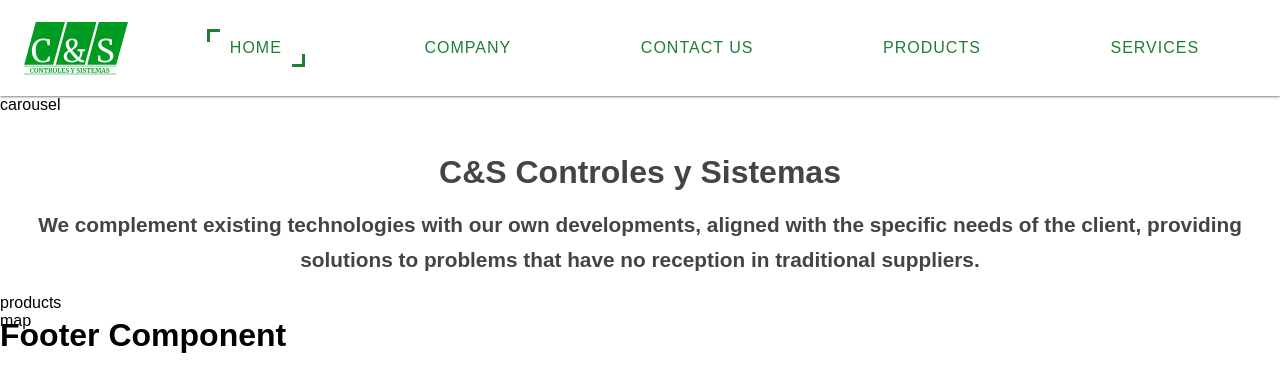
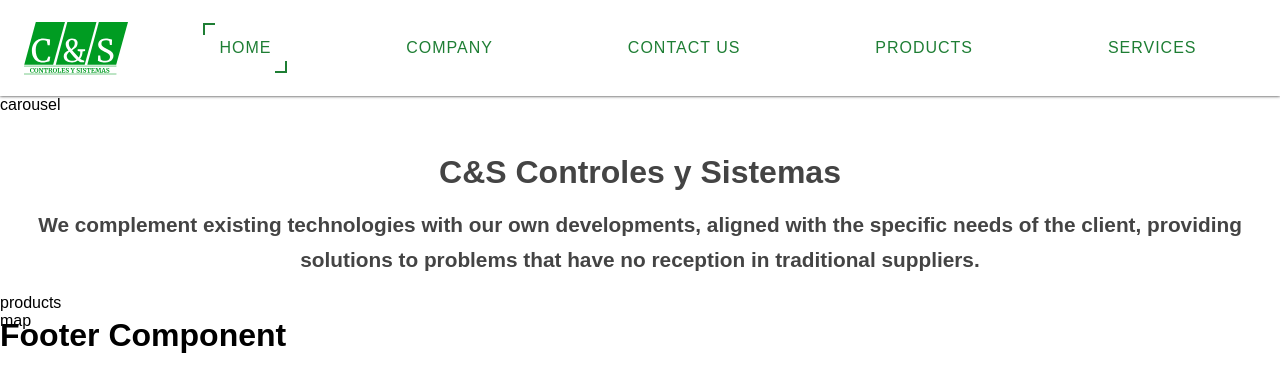
Before and after one commit to luciapuccini/cyselectronics, a Next.js app: page / in a window 1280 px wide. Shown: the top 392 px of the page. Built offline with nearby package versions, Linux system fonts and the light colour scheme.

Commit message:
simplify navigation using DDD

```diff
--- a/src/components/Navbar/index.tsx
+++ b/src/components/Navbar/index.tsx
@@ -4,29 +4,21 @@
 import brandingSvg from "../../assets/cys-branding.svg";
 import { useRouter } from "next/router";
 
-const getCurrentPage = (path: string) => {
-  const page = path.slice(1);
-  switch (page) {
-    case "":
-      return 0;
-    case "company":
-      return 1;
-    case "contact":
-      return 2;
-    case "products":
-    case "products/positioning":
-    case "products/protection":
-      return 3;
-    case "services":
-      return 4;
-    default:
-      return 0;
-  }
+const navItems = [
+  { href: "/", label: "Home" },
+  { href: "/company", label: "Company" },
+  { href: "/contact", label: "Contact us" },
+  { href: "/products", label: "Products" },
+  { href: "/services", label: "Services" },
+];
+
+const isCurrentPath = (route: string, href: string) => {
+  if (href === "/") return route === "/";
+  return route.startsWith(href);
 };
 
 const Navbar = () => {
   const { route } = useRouter();
-  const isActive = getCurrentPage(route);
 
   return (
     <header className={style.container}>
@@ -39,41 +31,15 @@
       />
 
       <nav className={style.nav}>
-        <div className={isActive === 0 ? style.linkWrapper : ""}>
-          <div>
-            <Link href="/" className={style.link}>
-              Home
-            </Link>
-          </div>
-        </div>
-        <div className={isActive === 1 ? style.linkWrapper : ""}>
-          <div>
-            <Link href="/company" className={style.link}>
-              Company
-            </Link>
-          </div>
-        </div>
-        <div className={isActive === 2 ? style.linkWrapper : ""}>
-          <div>
-            <Link href="/contact" className={style.link}>
-              Contact us
-            </Link>
-          </div>
-        </div>
-        <div className={isActive === 3 ? style.linkWrapper : ""}>
-          <div>
-            <Link href="/products" className={style.link}>
-              Products
-            </Link>
-          </div>
-        </div>
-        <div className={isActive === 4 ? style.linkWrapper : ""}>
-          <div>
-            <Link href="/services" className={style.link}>
-              Services
-            </Link>
-          </div>
-        </div>
+        {navItems.map(({ href, label }) => (
+          <Link
+            key={href}
+            href={href}
+            className={`${style.link} ${isCurrentPath(route, href) ? style.current : ""}`}
+          >
+            {label}
+          </Link>
+        ))}
       </nav>
     </header>
   );
--- a/src/components/Navbar/navbar.module.scss
+++ b/src/components/Navbar/navbar.module.scss
@@ -30,40 +30,42 @@
   font-size: 1rem;
   text-decoration: none;
   color: $primaryGreen;
-  margin: 10px;
+  padding: 16px;
 }
 
-.link:hover {
-  color: $green200;
-  font-weight: 700;
+.link {
+  text-decoration: none;
+  position: relative;
 }
 
-
-.linkWrapper {
-  display: flex;
-
-  & div {
-    display: flex;
-  }
+.link::before,
+.link::after {
+  content: "";
+  position: absolute;
+  display: block;
+  border: 0 solid transparent;
+  width: 0%;
+  height: 0%;
+  transition: all 0.3s ease;
 }
 
-
-.linkWrapper::before {
-  display: inline-block;
-  content: "";
-  height: 10px;
-  width: 10px;
-  border-top: 3px solid $primaryGreen;
-  border-left: 3px solid $primaryGreen;
+.link::after {
+  top: 0;
+  left: 0;
+  border-top: 2px solid transparent;
+  border-left: 2px solid transparent;
 }
 
-.linkWrapper::after {
-  display: inline-block;
-  align-self: end;
-  content: "";
+.link::before {
+  right: 0;
+  bottom: 0;
+  border-bottom: 2px solid transparent;
+  border-right: 2px solid transparent;
+}
+
+.current::before,
+.current::after {
+  width: 10px;
   height: 10px;
-  width: 10px;
-  border-bottom: 3px solid $primaryGreen;
-  border-right: 3px solid $primaryGreen;
-
+  border-color: $primaryGreen;
 }
```
